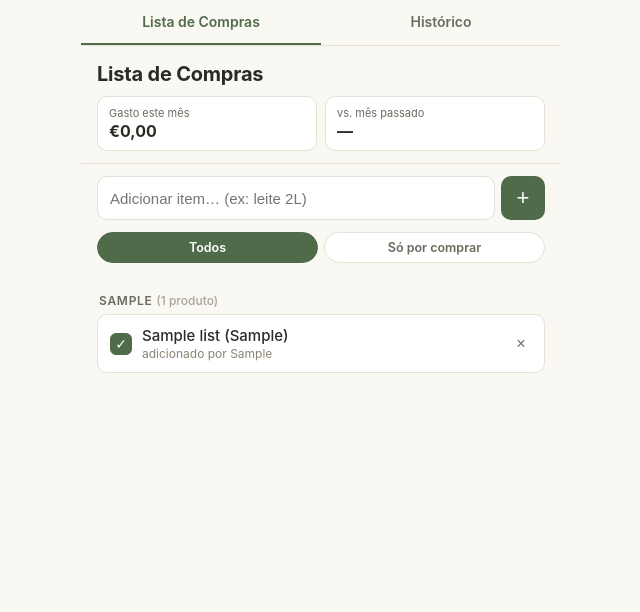
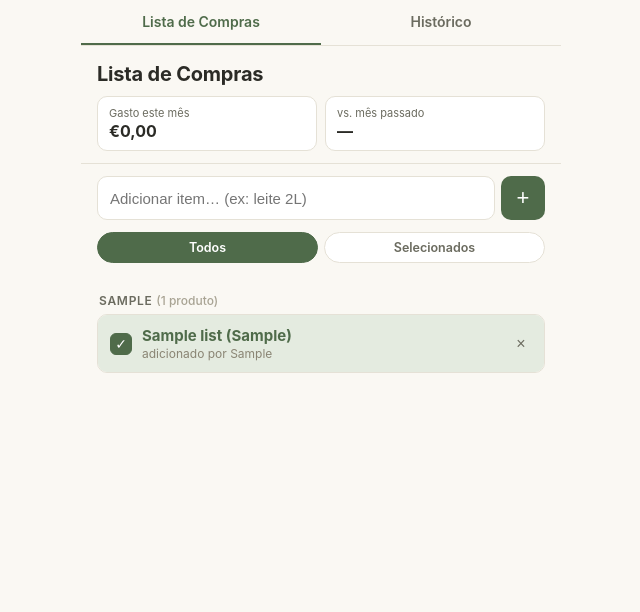
Before and after one commit to paulodiasfaria/lista-compras, a Flask app: page / in a window 1280 px wide. Shown: the top 612 px of the page, without its empty margins (319-959 px from the left). Run offline with Flask 3, Linux system fonts and the light colour scheme; tables that the repository leaves empty hold one stand-in row (values such as "Sample post").

Commit message:
Inverter logica de selecao: marcado = a comprar agora, nao marcado = opcao disponivel

```diff
--- a/app.py
+++ b/app.py
@@ -170,12 +170,12 @@ def get_frequent_products(db, limit=8, exclude_names=None):
 @app.route("/")
 def lista():
     db = get_db()
-    only_pending = request.args.get("filtro") == "pendentes"
+    only_selected = request.args.get("filtro") == "selecionados"
 
     query = "SELECT * FROM shopping_list"
-    if only_pending:
-        query += " WHERE bought=0"
-    query += " ORDER BY bought ASC, created_at ASC"
+    if only_selected:
+        query += " WHERE bought=1"
+    query += " ORDER BY bought DESC, created_at ASC"
     rows = db.execute(query).fetchall()
 
     by_category = {}
@@ -218,7 +218,7 @@ def lista():
         by_category=by_category,
         avg_prices=avg_prices,
         display_names=display_names,
-        only_pending=only_pending,
+        only_selected=only_selected,
         categorias=sorted(by_category.keys()),
         pending_count=pending_count,
         cur_total=cur_total,
@@ -406,7 +406,9 @@ def api_process_receipt(receipt_id):
     )
     purchase_id = db.execute("SELECT last_insert_rowid() AS id").fetchone()["id"]
 
-    active_items = db.execute("SELECT id, product_name FROM shopping_list WHERE bought=0").fetchall()
+    # cruza so com produtos SELECIONADOS (bought=1 = "quero comprar agora");
+    # ao confirmar a compra via recibo, volta a bought=0 (deixa de ser preciso)
+    active_items = db.execute("SELECT id, product_name FROM shopping_list WHERE bought=1").fetchall()
 
     checked_off = []
     for item in data.get("items", []):
@@ -429,7 +431,7 @@ def api_process_receipt(receipt_id):
         for active in active_items:
             if active["product_name"].lower() in item_name_lower or item_name_lower in active["product_name"].lower():
                 db.execute(
-                    "UPDATE shopping_list SET bought=1, bought_by='auto (recibo)', bought_at=? WHERE id=?",
+                    "UPDATE shopping_list SET bought=0, bought_by=NULL, bought_at=? WHERE id=?",
                     (datetime.now().isoformat(timespec="seconds"), active["id"]),
                 )
                 checked_off.append(active["product_name"])
--- a/static/style.css
+++ b/static/style.css
@@ -76,6 +76,10 @@ ul.item-list li.hidden-item{display:none;}
 .item-text{flex:1;min-width:0;}
 .item-name{font-size:15px;font-weight:500;}
 .item-price{font-size:12px;color:#8a8574;margin-top:1px;}
+
+ul.item-list li:not(.selected){opacity:0.6;}
+ul.item-list li.selected{background:var(--accent-weak);}
+ul.item-list li.selected .item-name{font-weight:700;color:var(--accent);}
 .delete-btn{width:22px;height:22px;border-radius:6px;border:none;background:none;color:var(--muted);
   font-size:16px;cursor:pointer;flex:0 0 auto;}
 .delete-btn:hover{color:var(--danger);}
--- a/templates/lista.html
+++ b/templates/lista.html
@@ -37,8 +37,8 @@
   </form>
 
   <div class="filter-toggle">
-    <a href="{{ url_for('lista') }}" class="{{ 'active' if not only_pending else '' }}">Todos</a>
-    <a href="{{ url_for('lista', filtro='pendentes') }}" class="{{ 'active' if only_pending else '' }}">Só por comprar</a>
+    <a href="{{ url_for('lista') }}" class="{{ 'active' if not only_selected else '' }}">Todos</a>
+    <a href="{{ url_for('lista', filtro='selecionados') }}" class="{{ 'active' if only_selected else '' }}">Selecionados</a>
   </div>
 
   <main>
@@ -54,9 +54,9 @@
         </div>
         <ul class="item-list">
           {% for item in items %}
-          <li class="{{ 'bought' if item.bought else '' }} {{ 'hidden-item' if loop.index > 5 else '' }}">
+          <li class="{{ 'selected' if item.bought else '' }} {{ 'hidden-item' if loop.index > 5 else '' }}">
             <form method="post" action="{{ url_for('toggle_item', item_id=item.id) }}">
-              <button type="submit" class="check {{ 'done' if item.bought else '' }}" aria-label="Marcar comprado">{{ '✓' if item.bought else '' }}</button>
+              <button type="submit" class="check {{ 'done' if item.bought else '' }}" aria-label="Selecionar para comprar">{{ '✓' if item.bought else '' }}</button>
             </form>
             <div class="item-text">
               <div class="item-name">{{ display_names.get(item.id, item.product_name) }}{% if item.quantity %} ({{ item.quantity }}){% endif %}</div>
```
